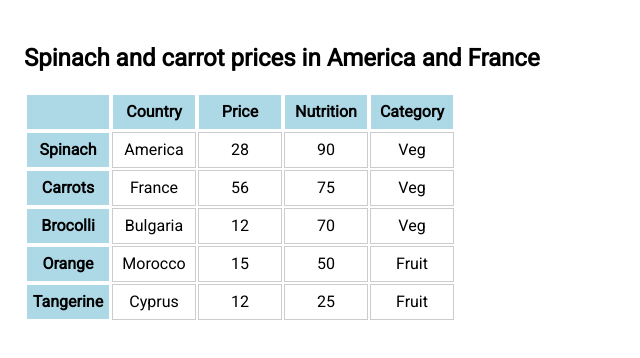
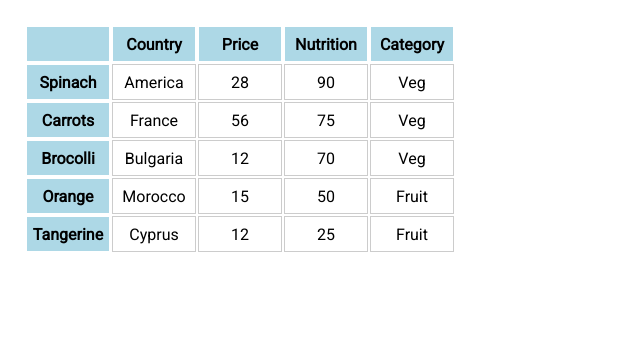
Before and after one commit to renekiszelkohari/jquery-intro, a plain HTML site: page index.html in a window 1280 px wide. Shown: the whole page, without its empty margins (0-640 px from the left). Drawn offline with Linux system fonts and the light colour scheme.

Commit message:
removed h2 from page

```diff
--- a/index.html
+++ b/index.html
@@ -9,8 +9,6 @@
     <link rel="stylesheet" href="style.css">
 </head>
 <body>
-
-<h2>Spinach and carrot prices in America and France</h2>
     <table>
     <tr>
       <th></th>
```
